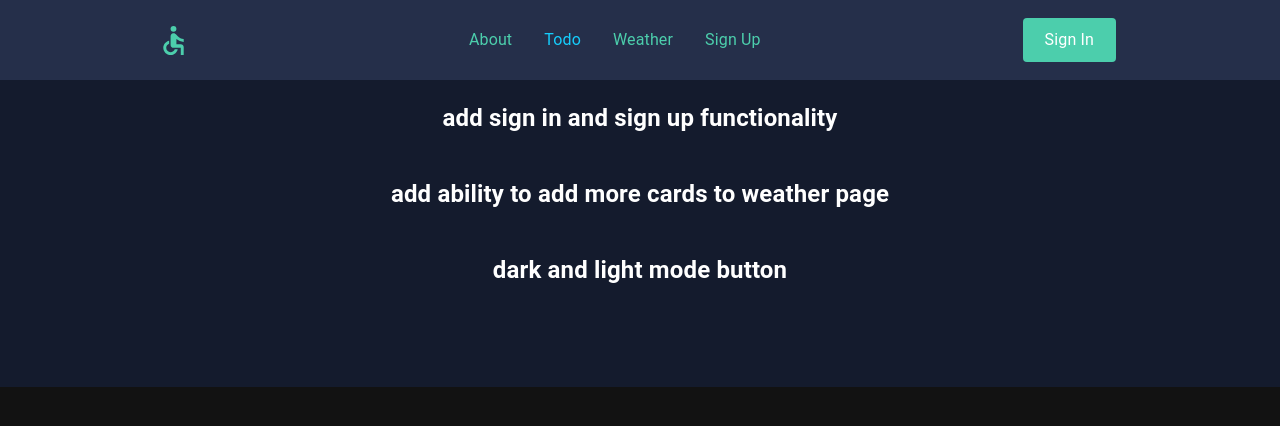
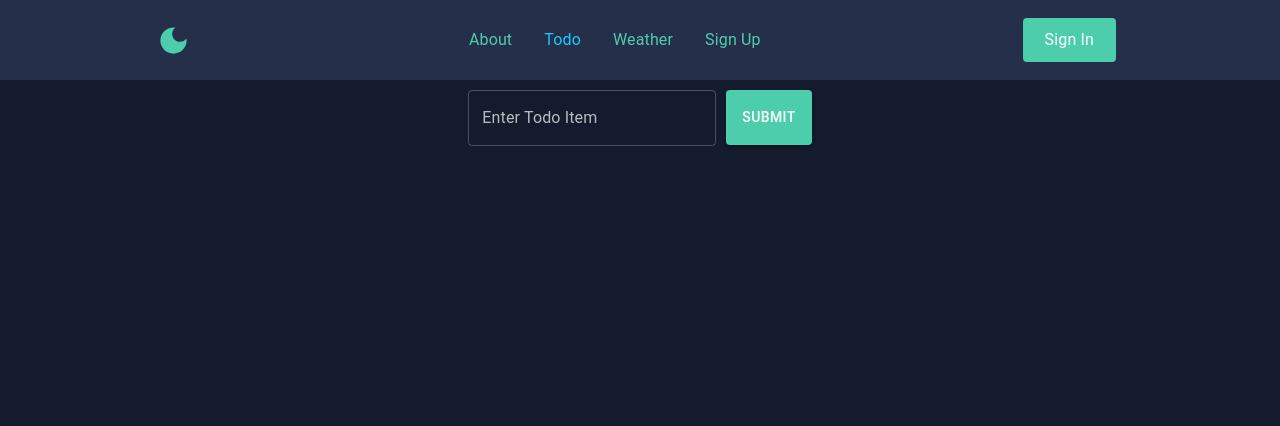
Before and after one commit to askkew/MultiApp, a React (Create React App) app: page /todo in a window 1280 px wide. Shown: the top 426 px of the page. Built offline with nearby package versions, Linux system fonts and the light colour scheme.

Commit message:
update to todo list

```diff
--- a/package.json
+++ b/package.json
@@ -11,6 +11,7 @@
     "@testing-library/react": "^13.4.0",
     "@testing-library/user-event": "^13.5.0",
     "lodash": "^4.17.21",
+    "moment": "^2.29.4",
     "react": "^18.2.0",
     "react-dom": "^18.2.0",
     "react-icons": "^4.7.1",
--- a/src/App.js
+++ b/src/App.js
@@ -18,12 +18,24 @@ import './App.css';
 const darkTheme = createTheme({
   palette: {
     mode: 'dark',
+    primary: {
+      main: '#f44336',
+    },
+    secondary: {
+      main: '#00e676',
+    },
   }
 })
 
 const lightTheme = createTheme({
   palette: {
     mode: 'light',
+    primary: {
+      main: '#f44336',
+    },
+    secondary: {
+      main: '#00e676',
+    },
   }
 })
 
--- a/src/components/Navbar/index.js
+++ b/src/components/Navbar/index.js
@@ -11,7 +11,7 @@ const Navbar = () => {
     <>
       <Nav>
         <NavLink to='/'>
-          <AccessibleIcon fontSize='large' style={{color:'4cceac'}} />
+          <DarkModeIcon fontSize='large' style={{color:'4cceac'}} />
         </NavLink>
         <Bars />
         <NavMenu>
--- a/src/components/todo/index.js
+++ b/src/components/todo/index.js
@@ -1,13 +1,206 @@
-import React from 'react'
+import {React, useState} from 'react'
+import { createTheme, Box, TextField, FormControl, Button, IconButton, Accordion, AccordionSummary, AccordionDetails, Typography, Icon } from '@mui/material';
+import ExpandMoreIcon from '@mui/icons-material/ExpandMore';
+import { styled } from '@mui/system';
+import DeleteIcon from '@mui/icons-material/Delete';
+import CheckBoxIcon from '@mui/icons-material/CheckBox';
+import moment from 'moment';
+
+// const theme = createTheme({
+//   palette: {
+//     primary: {
+//       main: '#f44336',
+//     },
+//     secondary: {
+//       main: '#00e676',
+//     },
+//   },
+// });
+
+const Root = styled('div')({
+  height: '100vh',
+  width: '100vw',
+  backgroundColor: '#141b2d',
+  padding: '10px'
+});
+
+const Root2 = styled('div')({
+  display: 'flex',
+  flexDirection: 'row',
+  justifyContent: 'center'
+});
+
+const Root3 = styled('div')({
+  paddingTop: "10px",
+  paddingRight: "15px",
+  display: 'flex',
+  flexDirection: 'column',
+  justifyContent: 'center'
+});
+
+const CustomTextField = styled(TextField)({
+  '& .MuiInputBase-input': {
+    color: 'white',
+  },
+  color: 'white !important'
+});
 
 export const Todo = () => {
+  const initialList = [];
+
+  const [list, setList] = useState(initialList);
+  const [name, setName] = useState('');
+  // const [description, setDescription] = useState('');
+
+  function handleChange(event){
+    setName(event.target.value);
+  }
+
+  function handleAdd(){
+    const id = moment().format();
+    const newList = list.concat({ id, name, summary: 'testsummary' });
+    setList(newList);
+    console.log(newList);
+  }
+
+  function handleRemove(id){
+    const newList = list.filter((item) => item.id !== id);
+    setList(newList);
+    console.log(newList);
+  }
+  // function handleAddDescription(){
+  //   const newList = name.concat({summary});
+  //   setDescription(newDescription);
+  //   console.log(newDescription);
+  // }
+
+  // function handleCheck(name){
+  //   const newList = list.concat({ name });
+  //   setList(newList);
+  //   console.log(newList);
+  // }
+
+
   return (
-    <div style={{display: "flex", flexDirection: "column", alignItems: "center", backgroundColor: "#141b2d"}}>
-      <h2>add sign in and sign up functionality</h2>
-      <h2>add ability to add more cards to weather page</h2>
-      <h2>dark and light mode button</h2>
-      <h2></h2>
-      <h2></h2>
-    </div>
+    <Root>
+      <Root2>
+        <FormControl>
+          <CustomTextField
+            variant='outlined'
+            label='Enter Todo Item'
+            onChange={handleChange}
+          />
+        </FormControl>
+        <Button
+          style={{marginLeft: '10px', height: '55px', backgroundColor: "#4cceac"}}
+          variant='contained'
+          label='Submit'
+          onClick={handleAdd}
+          >
+          Submit
+        </Button>
+      </Root2>
+      <Root3>
+        {list.map((item) => (
+          <Accordion style={{backgroundColor: "rgb(37, 47, 74)"}}>
+          <AccordionSummary
+            expandIcon={<ExpandMoreIcon />}
+            aria-controls="panel1a-content"
+            id="panel1a-header"
+          >
+            <Typography>
+              {item.name}
+            </Typography>
+          </AccordionSummary>
+          <AccordionDetails>
+            <Typography>
+              <FormControl>
+                <CustomTextField
+                  variant='outlined'
+                  label='Enter Todo Desc'
+                />
+              </FormControl>
+              <Button
+                style={{marginLeft: '10px', height: '55px', backgroundColor: "#4cceac"}}
+                variant='contained'
+                label='Submit'
+                >
+                Submit
+              </Button>
+                {item.summary}
+            </Typography>
+            <IconButton
+            color="primary"
+            aria-label="delete"
+            onClick={() => handleRemove(item.id)}
+            >
+              <DeleteIcon />
+            </IconButton>
+            <IconButton
+            color="secondary"
+            aria-label="complete"
+            // onClick={() => handleCheck(item.name)}
+            >
+              <CheckBoxIcon />
+            </IconButton>
+          </AccordionDetails>
+        </Accordion>
+        ))}
+
+        {/* <Accordion style={{backgroundColor: "rgb(37, 47, 74)"}}>
+          <AccordionSummary
+            expandIcon={<ExpandMoreIcon />}
+            aria-controls="panel1a-content"
+            id="panel1a-header"
+          >
+            <Typography>
+              Test
+            </Typography>
+          </AccordionSummary>
+          <AccordionDetails>
+            <IconButton color="primary" aria-label="delete">
+              <DeleteIcon />
+            </IconButton>
+            <IconButton color="secondary" aria-label="complete">
+              <CheckBoxIcon />
+            </IconButton>
+          </AccordionDetails>
+        </Accordion>
+        <Accordion style={{backgroundColor: "rgb(37, 47, 74)"}}>
+          <AccordionSummary
+            expandIcon={<ExpandMoreIcon />}
+            aria-controls="panel2a-content"
+            id="panel2a-header"
+          >
+            <Typography>Accordion 2</Typography>
+          </AccordionSummary>
+          <AccordionDetails>
+            <IconButton color="primary" aria-label="delete">
+              <DeleteIcon />
+            </IconButton>
+            <IconButton color="secondary" aria-label="complete">
+              <CheckBoxIcon />
+            </IconButton>
+          </AccordionDetails>
+        </Accordion>
+        <Accordion style={{backgroundColor: "rgb(37, 47, 74)"}}>
+          <AccordionSummary
+            expandIcon={<ExpandMoreIcon />}
+            aria-controls="panel3a-content"
+            id="panel3a-header"
+          >
+            <Typography>Accordion 3</Typography>
+          </AccordionSummary>
+          <AccordionDetails>
+            <IconButton color="primary" aria-label="delete">
+              <DeleteIcon />
+            </IconButton>
+            <IconButton color="secondary" aria-label="complete">
+              <CheckBoxIcon />
+            </IconButton>
+          </AccordionDetails>
+        </Accordion> */}
+      </Root3>
+    </Root>
   )
 }
--- a/src/components/weather/index.js
+++ b/src/components/weather/index.js
@@ -135,9 +135,8 @@ export const Weather = () => {
           />
         </FormControl>
         <Button
-          style={{marginLeft: '10px', height: '55px'}}
+          style={{marginLeft: '10px', height: '55px', backgroundColor: "#4cceac"}}
           variant='contained'
-          label='Submit'
           onClick={handleSubmit}
           >
             Submit
```
Also changed, not shown: 1 other file (tests, documents, lock files or other folders).
